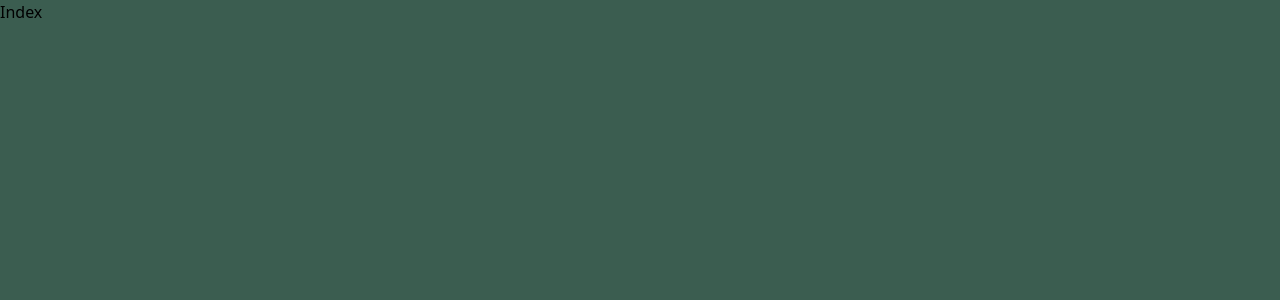
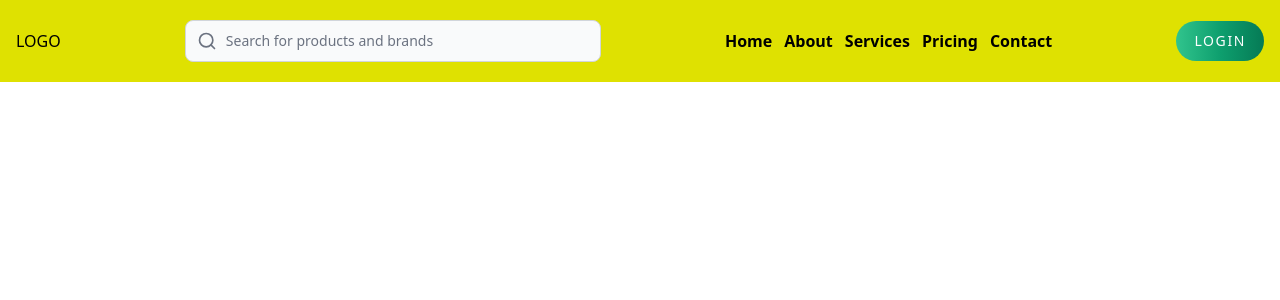
Before and after one commit to kliea/gearvana, a React (Vite) app: page / in a window 1280 px wide. Shown: the top 300 px of the page. Built offline with nearby package versions, Linux system fonts and the light colour scheme.

Commit message:
added navbar

```diff
--- a/package.json
+++ b/package.json
@@ -10,6 +10,8 @@
     "preview": "vite preview"
   },
   "dependencies": {
+    "flowbite-react": "^0.8.0",
+    "lucide-react": "^0.368.0",
     "react": "^18.2.0",
     "react-dom": "^18.2.0",
     "react-icons": "^5.0.1",
--- a/src/App.jsx
+++ b/src/App.jsx
@@ -1,13 +1,13 @@
 import React from 'react';
 import { BrowserRouter, Routes, Route } from 'react-router-dom';
-import Landing from './guest/pages/Landing';
-import Login from './guest/pages/Login';
-import Signup from './guest/pages/Signup';
+import Landing from './users/guest/pages/Landing';
+import Login from './users/guest/pages/Login';
+import Signup from './users/guest/pages/Signup';
 
 export default function App() {
 	return (
 		<BrowserRouter>
-			<main className='min-h-screen bg-[#3B5D50]'>
+			<main className='min-h-screen bg-white'>
 				<Routes>
 					<Route path='/' element={<Landing />} />
 					<Route path='/login' element={<Login />} />
--- a/src/guest/pages/Landing.jsx
+++ /dev/null
@@ -1,5 +0,0 @@
-import React from 'react';
-
-export default function Index() {
-	return <div>Index</div>;
-}
--- /dev/null
+++ b/src/users/guest/components/TopBar.jsx
@@ -0,0 +1,30 @@
+import React from 'react';
+import { Navbar, Button, TextInput } from 'flowbite-react';
+import { ShoppingCart, Search } from 'lucide-react';
+
+export default function TopBar() {
+	return (
+		<>
+			<Navbar className='bg-[#DFE101] py-5 px-20 text-black flex h-full'>
+				<button>LOGO</button>
+				<TextInput
+					className='w-1/3'
+					type='email'
+					icon={Search}
+					placeholder='Search for products and brands'
+					required
+				/>
+				<div className='flex gap-3 list-none font-semibold'>
+					<button>Home</button>
+					<button>About</button>
+					<button>Services</button>
+					<button>Pricing</button>
+					<button>Contact</button>
+				</div>
+				<Button gradientMonochrome='success' className='tracking-widest' pill>
+					LOGIN
+				</Button>
+			</Navbar>
+		</>
+	);
+}
--- /dev/null
+++ b/src/users/guest/pages/Landing.jsx
@@ -0,0 +1,10 @@
+import React from 'react';
+import TopBar from '../components/TopBar';
+
+export default function Index() {
+	return (
+		<div className=''>
+			<TopBar />
+		</div>
+	);
+}
--- a/tailwind.config.js
+++ b/tailwind.config.js
@@ -1,8 +1,10 @@
+const flowbite = require('flowbite-react/tailwind');
+
 /** @type {import('tailwindcss').Config} */
 export default {
-	content: ['./index.html', './src/**/*.{js,ts,jsx,tsx}'],
+	content: ['./index.html', './src/**/*.{js,ts,jsx,tsx}', flowbite.content()],
 	theme: {
 		extend: {},
 	},
-	plugins: [],
+	plugins: [flowbite.plugin()],
 };
```
Also changed, not shown: src/users/guest/pages/Login.jsx (renamed from src/guest/pages/Login.jsx), src/users/guest/pages/Signup.jsx (renamed from src/guest/pages/Signup.jsx), 1 other file (tests, documents, lock files or other folders).
